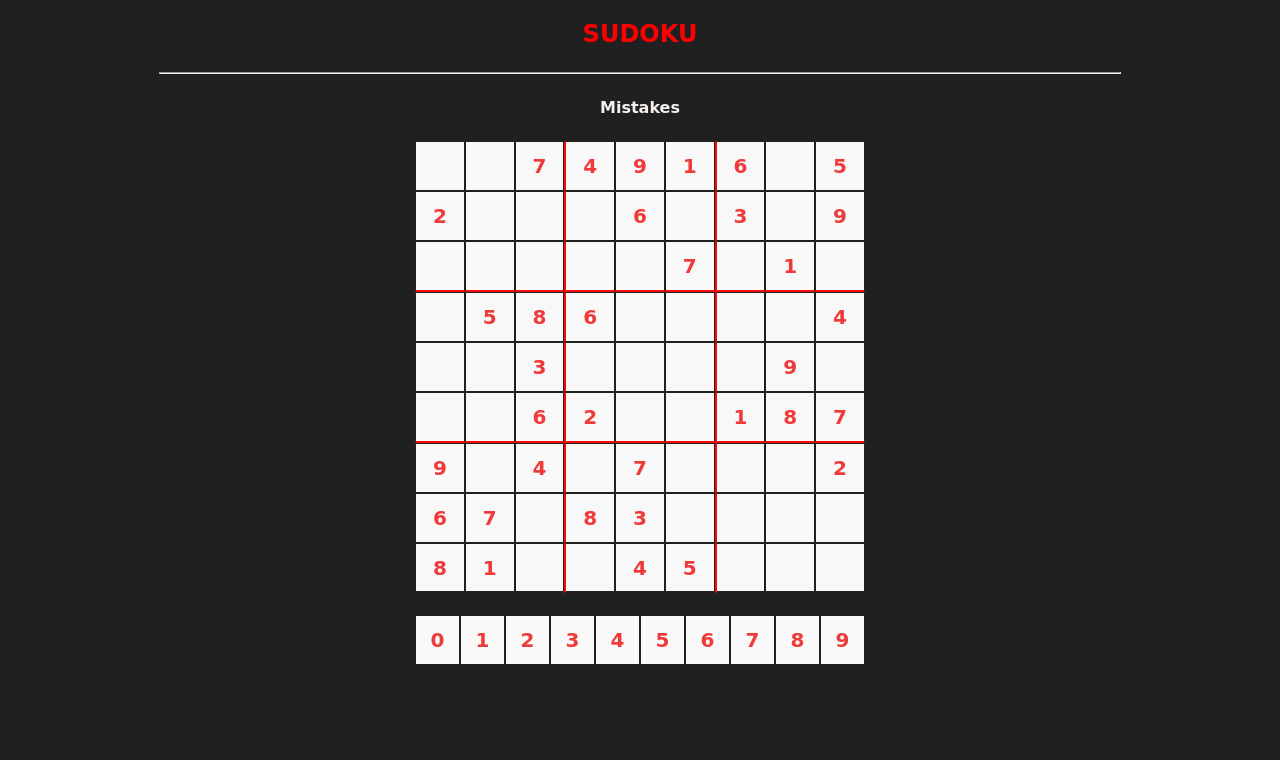
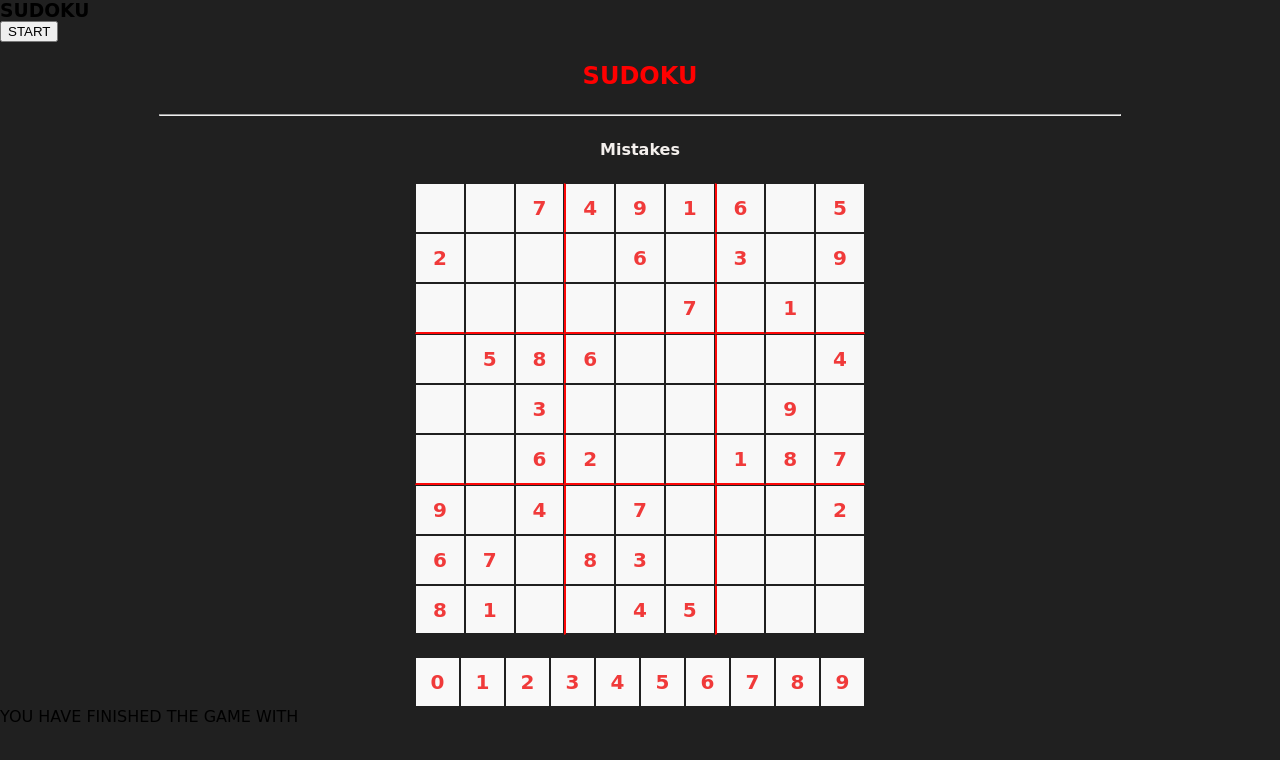
Before and after one commit to barathbalasubramanian/Sudoku_game, a plain HTML site: page index.html in a window 1280 px wide. Drawn offline with Linux system fonts and the light colour scheme; a script that the page names is missing.

Commit message:
Update index.html

```diff
--- a/index.html
+++ b/index.html
@@ -1,4 +1,3 @@
-
 <!DOCTYPE html>
 <html lang="en">
 <head>
@@ -9,6 +8,10 @@
     <link rel="stylesheet" href="style.css">
 </head>
 <body>
+    <div class='start'>
+        <h3>SUDOKU</h3>
+        <button>START</button>
+    </div>
     <div class='container'>
         <h2>SUDOKU</h2>
         <hr>
@@ -16,6 +19,10 @@
         <div id='tile'></div>
         <div id='number'></div>
     </div>
+    <div class='final'>
+        YOU HAVE FINISHED THE GAME WITH
+    </div>
+    <script src="https://cdn.jsdelivr.net/npm/js-confetti@latest/dist/js-confetti.browser.js"></script>
     <script src='main.js'></script>
 </body>
 </html>
```
